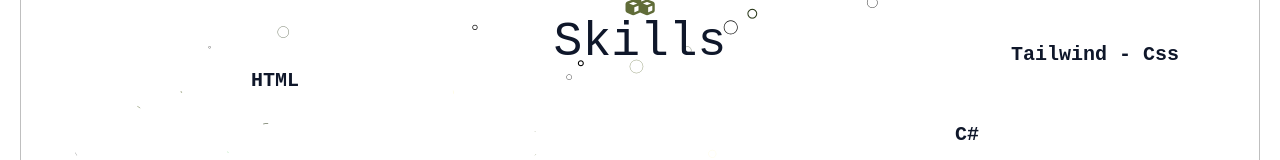
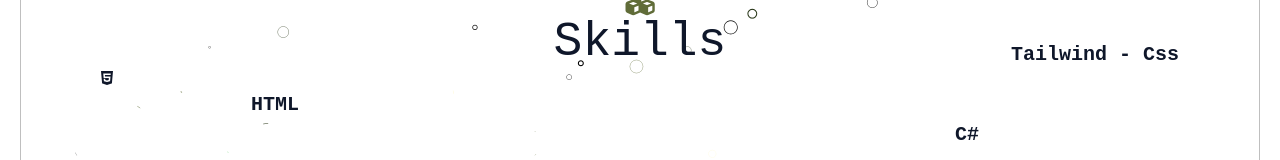
Before and after one commit to GuiPolezi/portfolio-dev, a React (Vite) app: page /skills in a window 1280 px wide. Shown: the part 222-382 px from the top of the page. Built offline with nearby package versions, Linux system fonts and the light colour scheme; a web font is replaced by a local one.

Commit message:
adding icons

```diff
--- a/src/pages/skills.jsx
+++ b/src/pages/skills.jsx
@@ -70,6 +70,7 @@ export function Skills() {
                 </div>
                 <h3 id="titleSkills" className="text-5xl">Skills</h3>
             </div>
+            <i class="fa-brands fa-html5"></i>
             <p className="skillText" id="one">HTML</p>
             <p className="skillText" id="two">Tailwind - Css</p>
             <p className="skillText" id="three">Node</p>
```
Also changed, not shown: src/index.css (line endings or trailing spaces).
